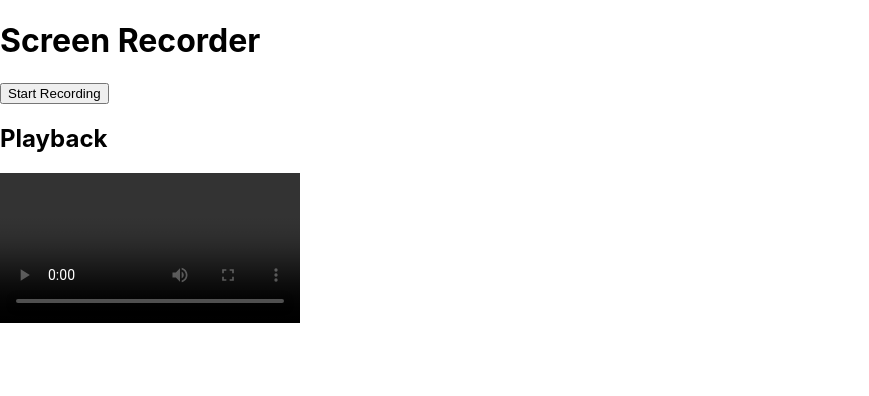
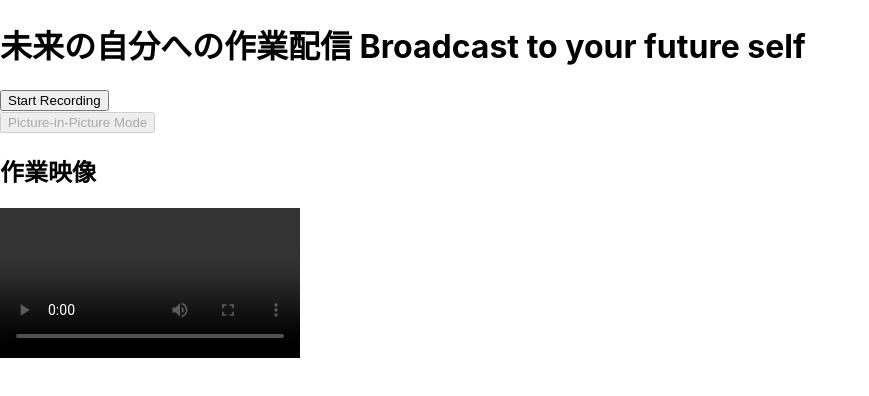
Before and after one commit to blu3mo/time-mirror, a React (Create React App) app: page / in a window 1280 px wide. Shown: the top 396 px of the page, without its empty margins (0-869 px from the left). Built offline with nearby package versions, Linux system fonts and the light colour scheme.

Commit message:
Add description and PIP button

```diff
--- a/src/App.js
+++ b/src/App.js
@@ -36,21 +36,31 @@ function App() {
     setPlaying(false);
   };
 
+  const handlePiP = async () => {
+    if (recordedVideoRef.current.requestPictureInPicture) {
+      await recordedVideoRef.current.requestPictureInPicture();
+    }
+  };
+
   useInterval(() => {
     let blob = new Blob(recordedChunks, { type: 'video/webm' });
     let url = URL.createObjectURL(blob);
     let currentTime = recordedVideoRef.current.currentTime;
     recordedVideoRef.current.src = url;
     recordedVideoRef.current.currentTime = currentTime;
-  }, isPlaying ? 5000 : null);
+  }, isPlaying ? 1000 : null); // 10 minutes
 
   return (
     <div className="App">
-      <h1>Screen Recorder</h1>
+      <h1>未来の自分への作業配信 Broadcast to your future self</h1>
       <button onClick={recording ? handleStop : handleStart}>
         {recording ? 'Stop Recording' : 'Start Recording'}
       </button>
-      <h2>Playback</h2>
+      <br />
+      <button onClick={handlePiP} disabled={!recording}>
+        {'Picture-in-Picture Mode'}
+      </button>
+      <h2>作業映像</h2>
       <video ref={recordedVideoRef} style={{"maxWidth": "50%"}} autoPlay controls></video>
     </div>
   );
```
